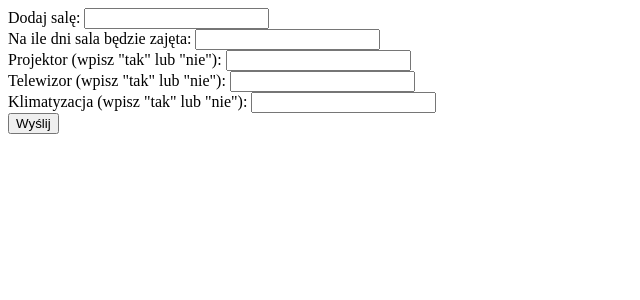
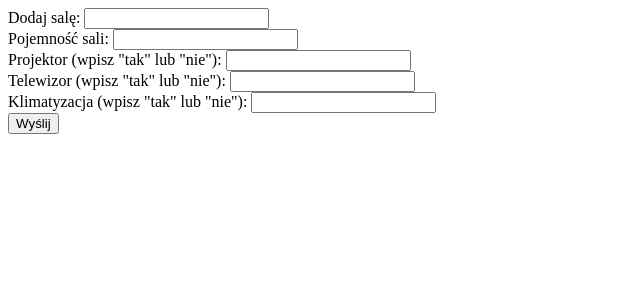
Before and after one commit to Murtrag/warsztaty4, a Django app: page /add_room/ in a window 1280 px wide. Shown: the top 300 px of the page, without its empty margins (0-640 px from the left). Run offline with Django 3.2, Linux system fonts and the light colour scheme.

Commit message:
html for add_room changed

```diff
--- a/main/templates/add_room.html
+++ b/main/templates/add_room.html
@@ -10,7 +10,7 @@
     <label>Dodaj salę:
         <input type="text" name="name">
     </label><br>
-    <label>Na ile dni sala będzie zajęta:
+    <label>Pojemność sali:
         <input type="text" name="capacity">
     </label><br>
     <label>Projektor (wpisz "tak" lub "nie"):
```
